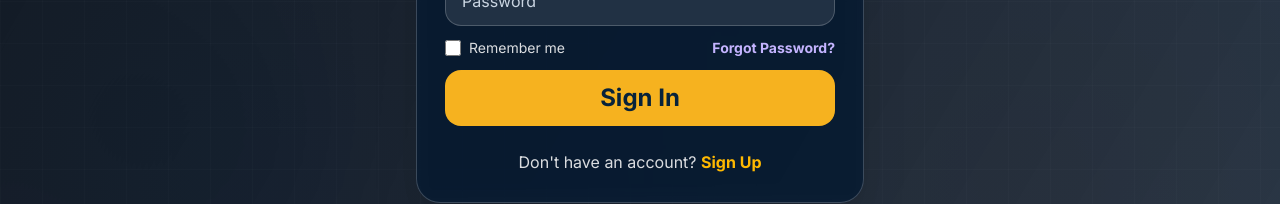
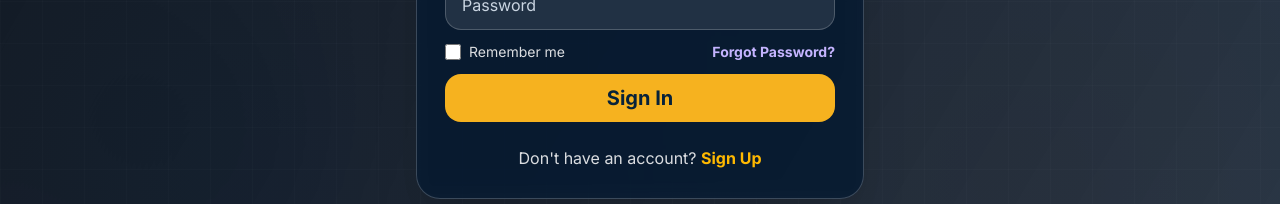
Before and after one commit to Jeffreidastory/Beyond-Hangeul, a Next.js app: page /auth/login in a window 1280 px wide. Shown: the part 461-665 px from the top of the page. Built offline with nearby package versions, Linux system fonts and the light colour scheme.

Commit message:
Enhance login button loading progress sweep and keep loading until navigation completes

```diff
--- a/app/globals.css
+++ b/app/globals.css
@@ -117,6 +117,20 @@ body {
   }
 }
 
+@keyframes progress {
+  from {
+    transform: scaleX(0);
+  }
+  to {
+    transform: scaleX(1);
+  }
+}
+
+.animate-progress {
+  animation: progress 2s ease-in-out infinite;
+  transform-origin: left;
+}
+
 input:-webkit-autofill,
 textarea:-webkit-autofill,
 select:-webkit-autofill {
--- a/components/LoginForm.jsx
+++ b/components/LoginForm.jsx
@@ -23,15 +23,13 @@ export default function LoginForm() {
     const supabase = getSupabaseBrowserClient();
     const { error: signInError } = await supabase.auth.signInWithPassword({ email, password });
 
-    setLoading(false);
-
     if (signInError) {
       setError(signInError.message);
+      setLoading(false);
       return;
     }
 
-    router.push("/dashboard");
-    router.refresh();
+    await router.push("/dashboard");
   };
 
   return (
@@ -104,9 +102,22 @@ export default function LoginForm() {
       <button
         type="submit"
         disabled={loading}
-        className="w-full rounded-2xl bg-[#f6b21f] px-4 py-3 text-2xl font-semibold text-[#07223a] transition hover:bg-[#ffc43d] disabled:cursor-not-allowed disabled:opacity-70"
+        className="relative inline-flex h-12 w-full items-center justify-center overflow-hidden rounded-2xl bg-[#f6b21f] px-4 text-xl font-semibold text-[#07223a] transition hover:bg-[#ffc43d] disabled:cursor-not-allowed disabled:opacity-70"
       >
-        {loading ? "Signing In..." : "Sign In"}
+        {loading && <span className="absolute inset-0 bg-[#ffed99]/70 origin-left animate-progress" />}
+
+        {!loading && <span className="relative z-10">Sign In</span>}
+
+        {loading && (
+          <span className="relative z-10 flex items-center gap-2">
+            <span>Logging in</span>
+            <span className="flex items-center gap-[3px]">
+              <span className="h-[5px] w-[5px] rounded-full bg-[#07223a] animate-bounce [animation-delay:0ms]" />
+              <span className="h-[5px] w-[5px] rounded-full bg-[#07223a] animate-bounce [animation-delay:150ms]" />
+              <span className="h-[5px] w-[5px] rounded-full bg-[#07223a] animate-bounce [animation-delay:300ms]" />
+            </span>
+          </span>
+        )}
       </button>
 
       <p className="pt-3 text-center text-base text-white/85">
```
